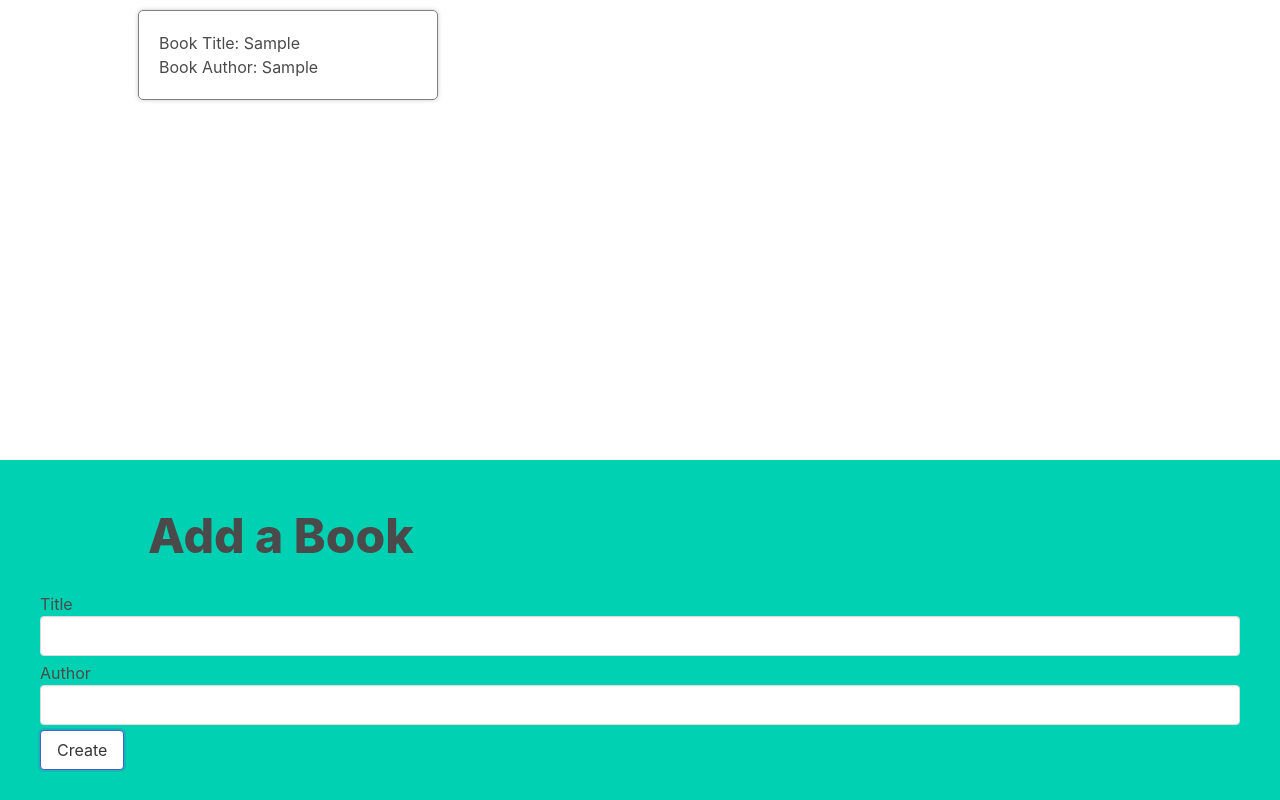
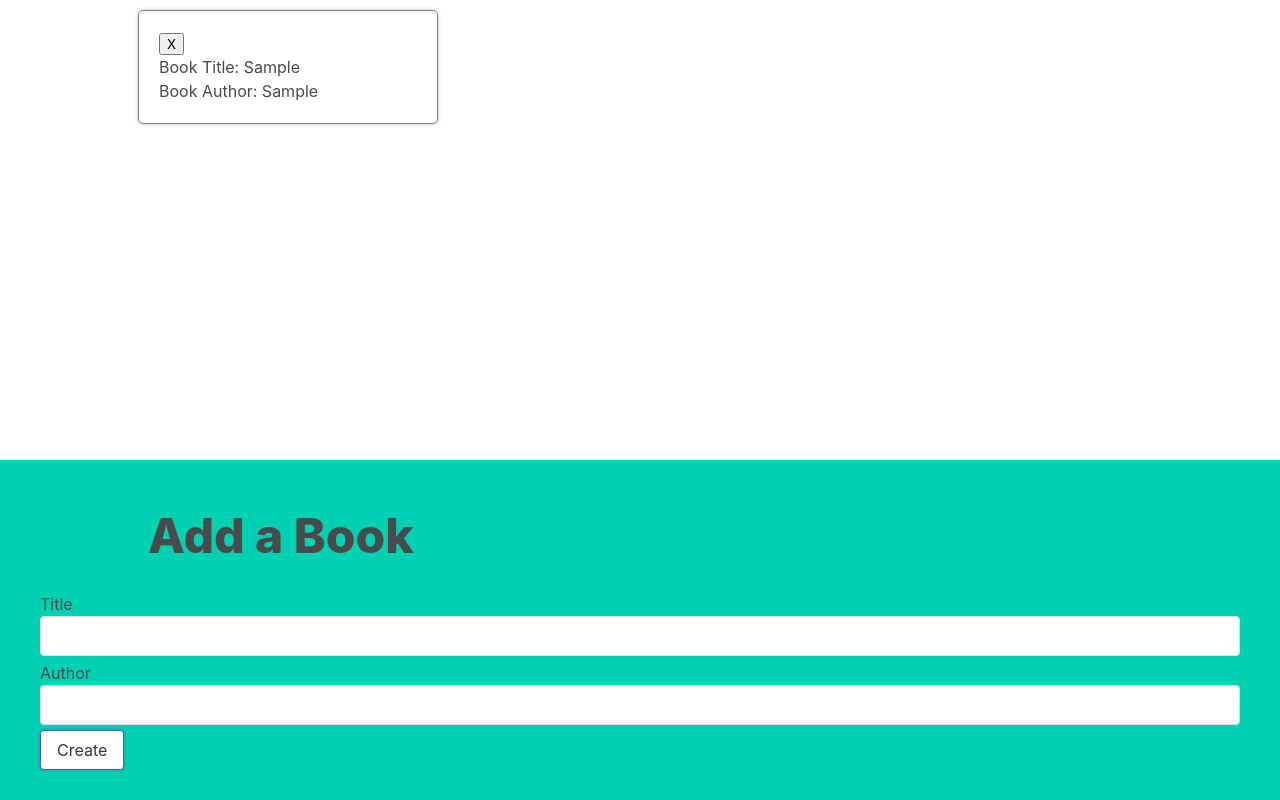
Before and after one commit to Alzubair98/books, a React (Create React App) app: page / in a window 1280 px wide. Both pictures are taken after typing "Sample", "Sample" into the empty fields and a click on the button "Create". Built offline with nearby package versions, Linux system fonts and the light colour scheme.

Commit message:
add delete book function

```diff
--- a/src/App.js
+++ b/src/App.js
@@ -10,8 +10,6 @@ function App() {
     setBooks([...books, { id: uuidv4(), title, author }]);
   };
 
-  console.log(books);
-
   const DeleteBookById = (id) => {
     setBooks(
       books.filter((book) => {
@@ -23,7 +21,7 @@ function App() {
   return (
     <div className="app">
       <BookCreate onCreate={createBook} />
-      <BookList books={books} DeleteBookById={DeleteBookById} />
+      <BookList books={books} onDelete={DeleteBookById} />
     </div>
   );
 }
--- a/src/components/BookList.js
+++ b/src/components/BookList.js
@@ -1,11 +1,11 @@
 import React from "react";
 import BookShow from "./BookShow";
 
-const BookList = ({ books }) => {
+const BookList = ({ books, onDelete }) => {
   return (
     <div className="book-list">
       {books.map((book) => {
-        return <BookShow key={book.id} book={book} />;
+        return <BookShow key={book.id} book={book} onDelete={onDelete} />;
       })}
     </div>
   );
--- a/src/components/BookShow.js
+++ b/src/components/BookShow.js
@@ -1,8 +1,15 @@
 import React from "react";
 
-const BookShow = ({ book }) => {
+const BookShow = ({ book, onDelete }) => {
+  const handleDelete = (e) => {
+    onDelete(e.target.id);
+  };
+
   return (
     <div className="book-show">
+      <button id={book.id} type="submit" onClick={handleDelete}>
+        X
+      </button>
       <h2>Book Title: {book.title}</h2>
       <h2>Book Author: {book.author}</h2>
     </div>
```
